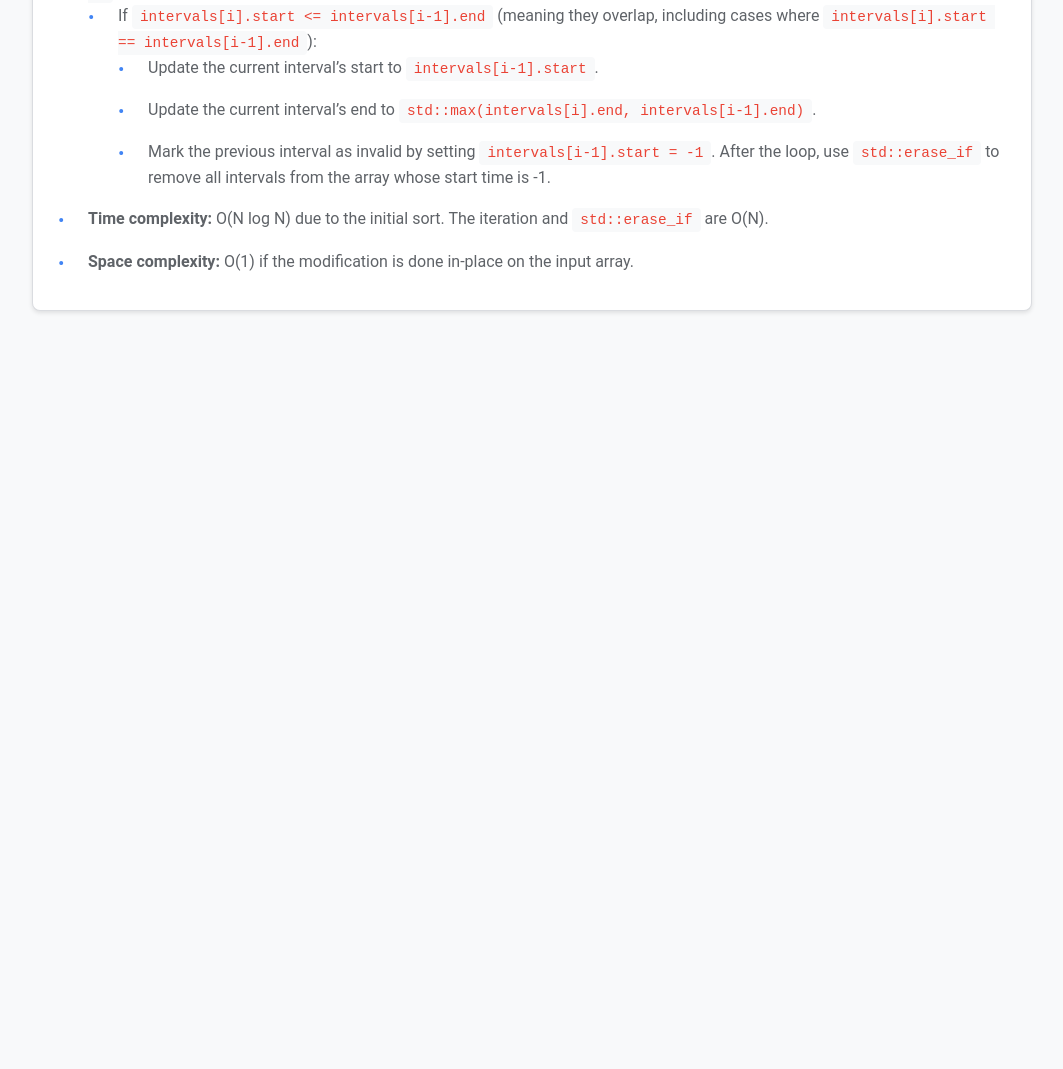
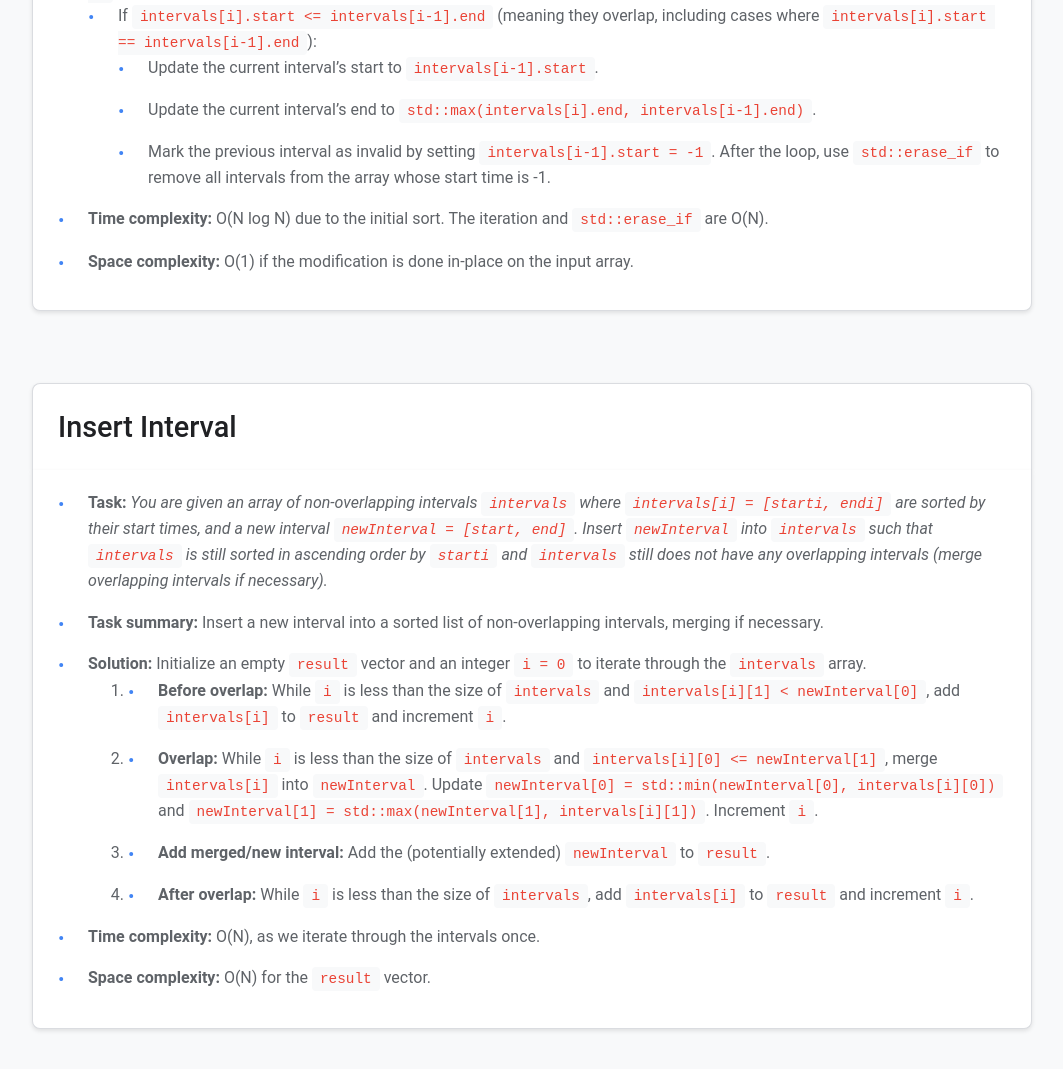
Before and after one commit to bloom256/algo_leetcode, a plain HTML site: page chapter_9_intervals.html in a window 1280 px wide. Shown: the part 958-2027 px from the top of the page, without its empty margins (108-1171 px from the left). Before the commit the page ends 1349 px from the top, so only its background shows below. Drawn offline with Linux system fonts and the light colour scheme.

Commit message:
deploy: 02608327def1a2da479f137c7d0b02f9180ed248

```diff
--- a/chapter_9_intervals.html
+++ b/chapter_9_intervals.html
@@ -79,5 +79,46 @@ sort. The iteration and <code>std::erase_if</code> are O(N).</li>
 <li><strong>Space complexity:</strong> O(1) if the modification is done
 in-place on the input array.</li>
 </ul>
+<h4 id="insert-interval">Insert Interval</h4>
+<ul>
+<li><strong>Task:</strong> <em>You are given an array of non-overlapping
+intervals <code>intervals</code> where
+<code>intervals[i] = [starti, endi]</code> are sorted by their start
+times, and a new interval <code>newInterval = [start, end]</code>.
+Insert <code>newInterval</code> into <code>intervals</code> such that
+<code>intervals</code> is still sorted in ascending order by
+<code>starti</code> and <code>intervals</code> still does not have any
+overlapping intervals (merge overlapping intervals if
+necessary).</em></li>
+<li><strong>Task summary:</strong> Insert a new interval into a sorted
+list of non-overlapping intervals, merging if necessary.</li>
+<li><strong>Solution:</strong> Initialize an empty <code>result</code>
+vector and an integer <code>i = 0</code> to iterate through the
+<code>intervals</code> array.
+<ol type="1">
+<li><strong>Before overlap:</strong> While <code>i</code> is less than
+the size of <code>intervals</code> and
+<code>intervals[i][1] &lt; newInterval[0]</code>, add
+<code>intervals[i]</code> to <code>result</code> and increment
+<code>i</code>.</li>
+<li><strong>Overlap:</strong> While <code>i</code> is less than the size
+of <code>intervals</code> and
+<code>intervals[i][0] &lt;= newInterval[1]</code>, merge
+<code>intervals[i]</code> into <code>newInterval</code>. Update
+<code>newInterval[0] = std::min(newInterval[0], intervals[i][0])</code>
+and
+<code>newInterval[1] = std::max(newInterval[1], intervals[i][1])</code>.
+Increment <code>i</code>.</li>
+<li><strong>Add merged/new interval:</strong> Add the (potentially
+extended) <code>newInterval</code> to <code>result</code>.</li>
+<li><strong>After overlap:</strong> While <code>i</code> is less than
+the size of <code>intervals</code>, add <code>intervals[i]</code> to
+<code>result</code> and increment <code>i</code>.</li>
+</ol></li>
+<li><strong>Time complexity:</strong> O(N), as we iterate through the
+intervals once.</li>
+<li><strong>Space complexity:</strong> O(N) for the <code>result</code>
+vector.</li>
+</ul>
 </body>
 </html>
```
Also changed, not shown: index.html (+3 -3 lines).
